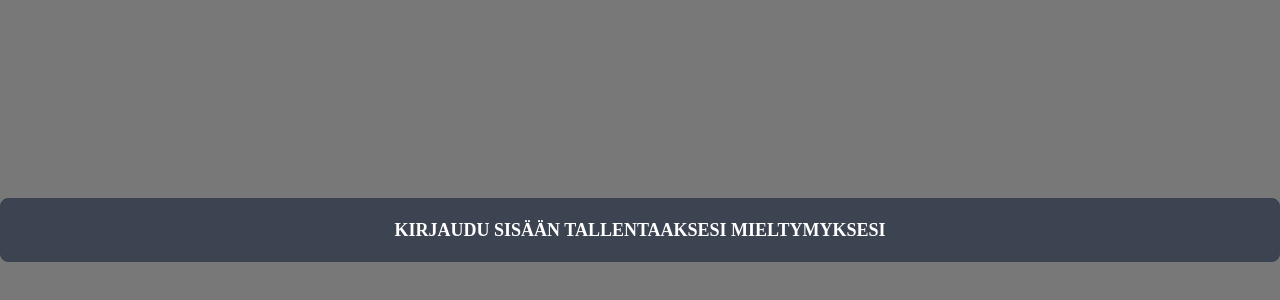
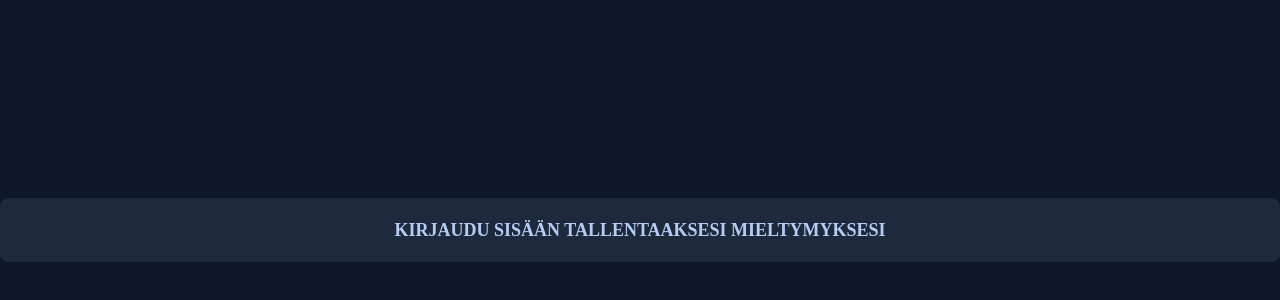
Before and after one commit to 52617365/varaapoyta, a Next.js app: page / in a window 1280 px wide. Shown: the part 170-470 px from the top of the page. Built offline with nearby package versions, Linux system fonts and the light colour scheme.

Commit message:
Added a game changing background theme.

```diff
--- a/package.json
+++ b/package.json
@@ -15,6 +15,7 @@
     "@mui/material": "^5.8.5",
     "daisyui": "^2.17.0",
     "next": "12.1.6",
+    "next-themes": "^0.2.0",
     "react": "^18.2.0",
     "react-dom": "18.2.0",
     "react-spring": "^9.4.5"
--- a/pages/_app.tsx
+++ b/pages/_app.tsx
@@ -1,8 +1,13 @@
 import '../styles/globals.css'
-import type { AppProps } from 'next/app'
+import type {AppProps} from 'next/app'
+import {ThemeProvider} from 'next-themes'
 
-function MyApp({ Component, pageProps }: AppProps) {
-  return <Component {...pageProps} />
+function MyApp({Component, pageProps}: AppProps) {
+    return (
+        <ThemeProvider defaultTheme="night">
+            <Component {...pageProps} />
+        </ThemeProvider>
+    )
 }
 
 export default MyApp
--- a/pages/index.tsx
+++ b/pages/index.tsx
@@ -3,8 +3,10 @@ import Link from "next/link"
 
 const Home: NextPage = () => {
     return (
-        <Link className="relative w-full" href={"/login"}>
-            <button className="absolute m-auto top-0 left-0 right-0 bottom-0 btn btn-xs sm:btn-sm md:btn-md lg:btn-lg">Kirjaudu sisään
+        <Link className="relative" href={"/login"}>
+            <button
+                className="absolute m-auto top-0 left-0 right-0 bottom-0 btn btn-xs sm:btn-sm md:btn-md lg:btn-lg">Kirjaudu
+                sisään
                 tallentaaksesi mieltymyksesi
             </button>
         </Link>
--- a/pages/settings.tsx
+++ b/pages/settings.tsx
@@ -3,6 +3,7 @@ import Form from "../components/Form";
 import SiteFooter from "../components/SiteFooter";
 
 function Settings() {
+
     return (
         <>
             <SiteHead/>
--- a/styles/globals.css
+++ b/styles/globals.css
@@ -15,7 +15,6 @@ a {
 }
 
 #__next {
-    background-color: #787878;
     position: absolute;
     top: 0;
     bottom: 0;
@@ -25,5 +24,4 @@ a {
 
 * {
     box-sizing: border-box;
-    background-color: #787878;
 }
```
Also changed, not shown: 1 other file (tests, documents, lock files or other folders).
